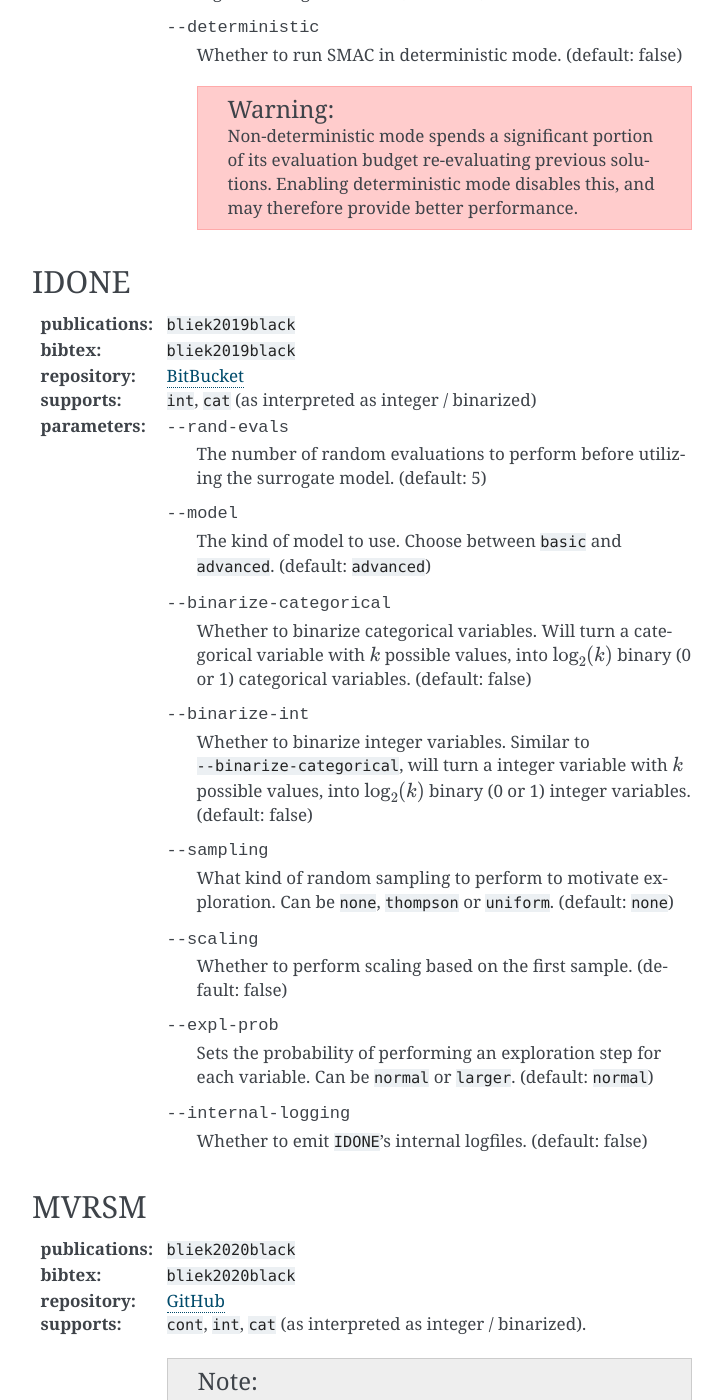
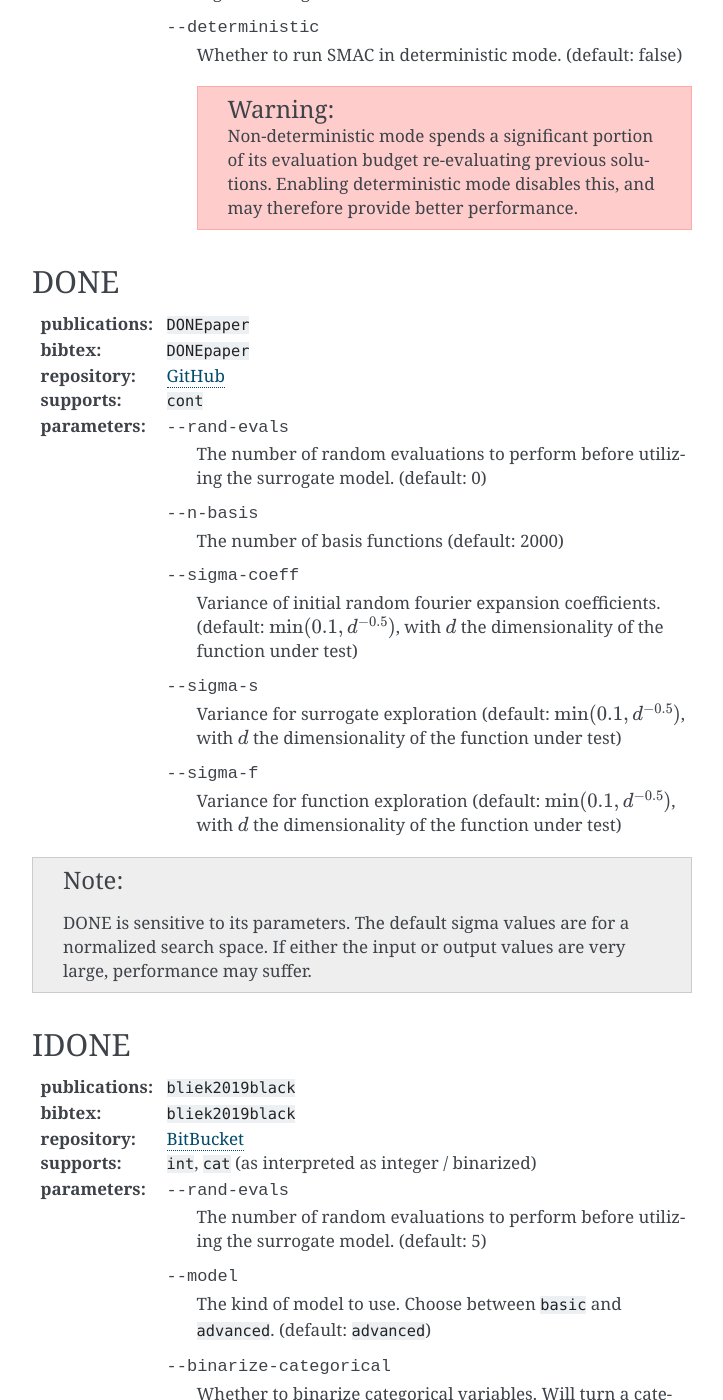
Before and after one commit to AlgTUDelft/ExpensiveOptimBenchmark, a Sphinx documentation site: the page built from doc/source/approaches.rst, in a window 1280 px wide and 1400 px high, scrolled down 875 px. Shown: the whole window, without its empty margins (388-1111 px from the left). Built offline with Sphinx 7.4.7, drawn with Linux system fonts in a browser that asks for light colours; cross-references to code outside the pages are shown as plain code.

Commit message:
Add DONE documentation

```diff
--- a/doc/source/approaches.rst
+++ b/doc/source/approaches.rst
@@ -29,6 +29,21 @@
     --deterministic   Whether to run SMAC in deterministic mode. (default: false)
 
         .. warning:: Non-deterministic mode spends a significant portion of its evaluation budget re-evaluating previous solutions. Enabling deterministic mode disables this, and may therefore provide better performance.
+
+DONE
+----
+:publications: :cite:`DONEpaper`
+:bibtex:      ``DONEpaper``
+:repository:   `GitHub <https://github.com/rdoelman/DONEs.jl>`__
+:supports:    ``cont``
+:parameters:
+    --rand-evals   The number of random evaluations to perform before utilizing the surrogate model. (default: 0)
+    --n-basis   The number of basis functions (default: 2000)
+    --sigma-coeff    Variance of initial random fourier expansion coefficients. (default: :math:`\min(0.1, {d}^{-0.5})`, with :math:`d` the dimensionality of the function under test)
+    --sigma-s    Variance for surrogate exploration (default: :math:`\min(0.1, {d}^{-0.5})`, with :math:`d` the dimensionality of the function under test)
+    --sigma-f    Variance for function exploration (default: :math:`\min(0.1, {d}^{-0.5})`, with :math:`d` the dimensionality of the function under test)
+
+.. note:: DONE is sensitive to its parameters. The default sigma values are for a normalized search space. If either the input or output values are very large, performance may suffer.
 
 
 IDONE
```
